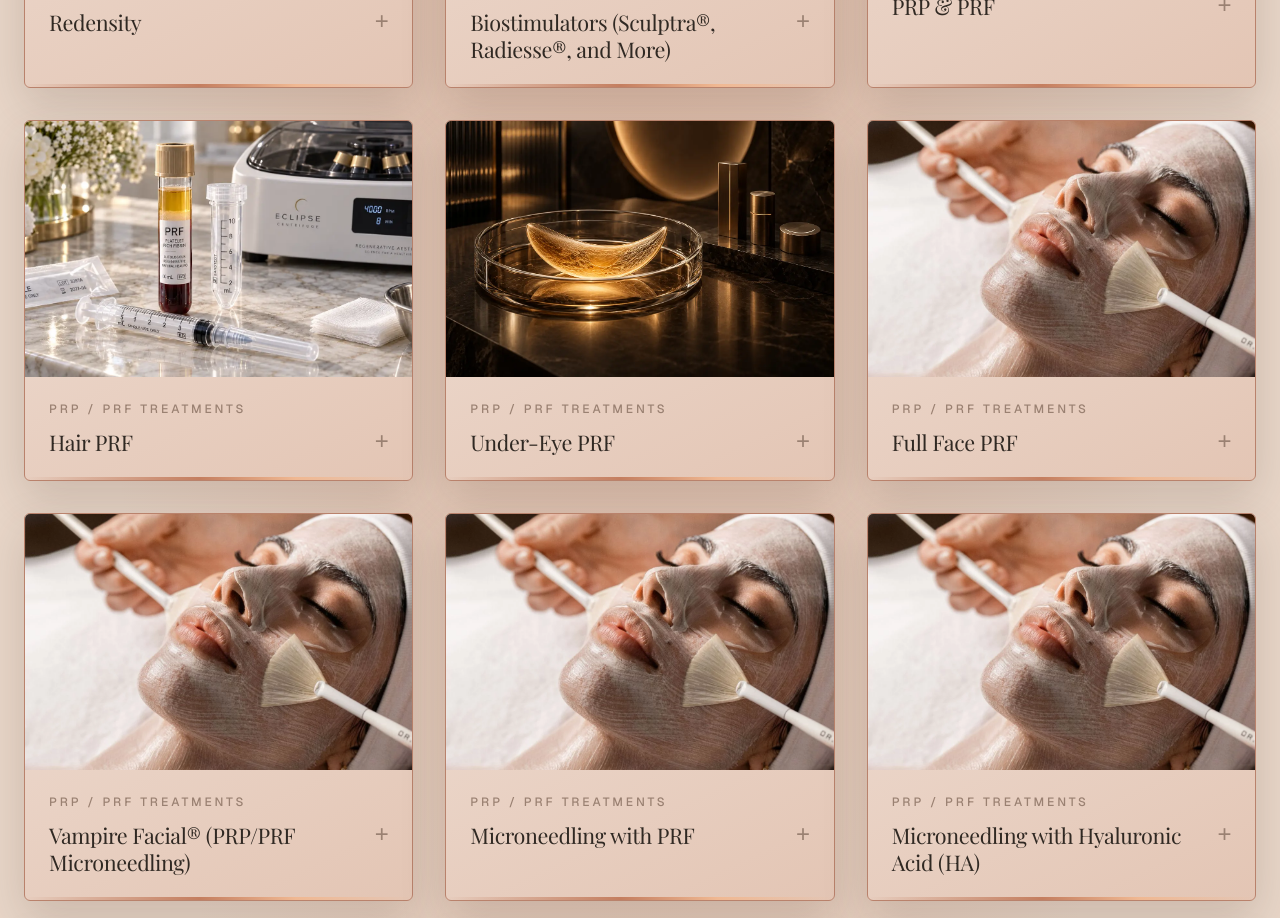
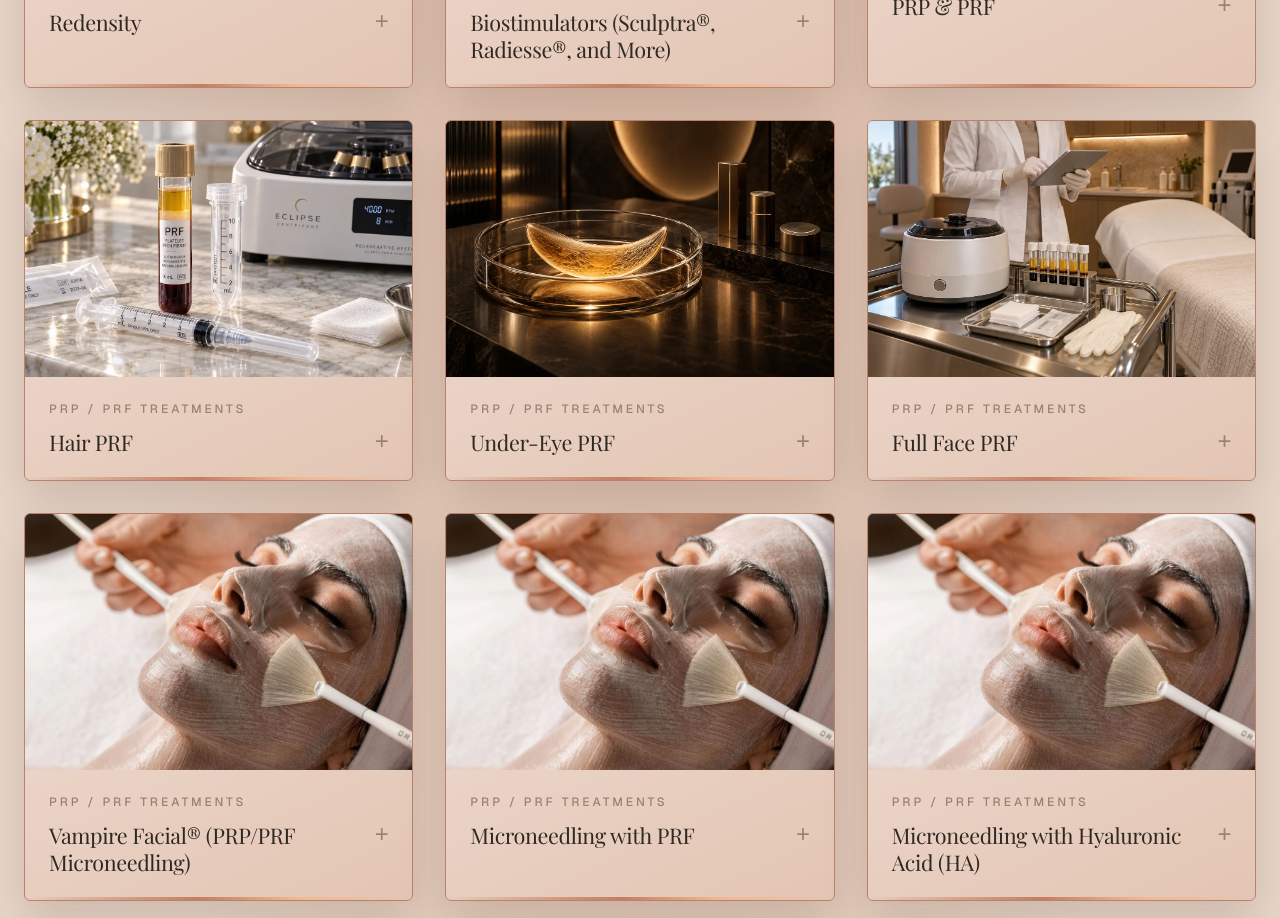
Before and after one commit to Lusso-MedSpa/Lusso-medspa, a Next.js app: page /treatments in a window 1280 px wide. Shown: the part 1300-2218 px from the top of the page. Built offline with nearby package versions, Linux system fonts and the light colour scheme; no server answers; a web font is replaced by a local one.

Commit message:
Add Full Face PRF treatment image (optimized WebP)
Uploaded PNG (1.95MB) resized to 1280px wide and converted to WebP
at quality 82 (64KB). Clinical treatment-room scene with centrifuge
and PRF blood-draw vials, fitting the full-face PRF preparation
process.

```diff
--- a/src/data/treatments.ts
+++ b/src/data/treatments.ts
@@ -111,7 +111,7 @@ export const treatments: Treatment[] = [
     "title": "Full Face PRF",
     "category": "PRP / PRF Treatments",
     "description": "Platelet-rich fibrin may be used within an individualized facial treatment plan. Your clinician will explain the evidence, potential benefits and risks.",
-    "image": "/treatments/facial.jpg",
+    "image": "/treatments/fullface-prf.webp",
     "benefits": [
       "Skin-quality concerns",
       "Individualized care"
```
Also changed, not shown: public/treatments/fullface-prf.webp (added).
